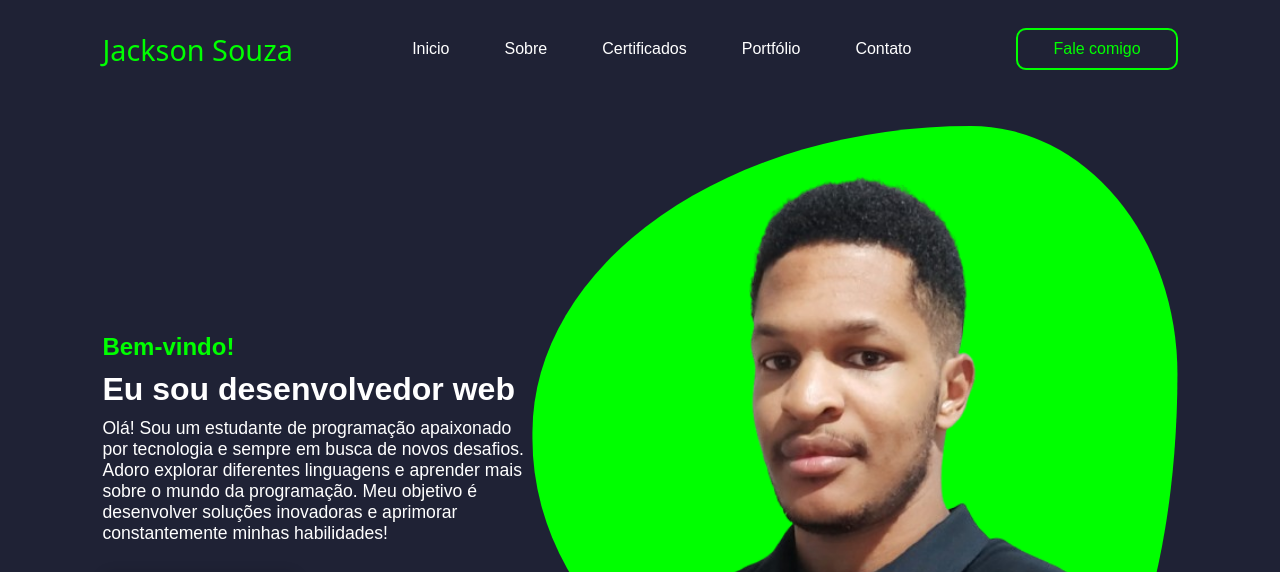
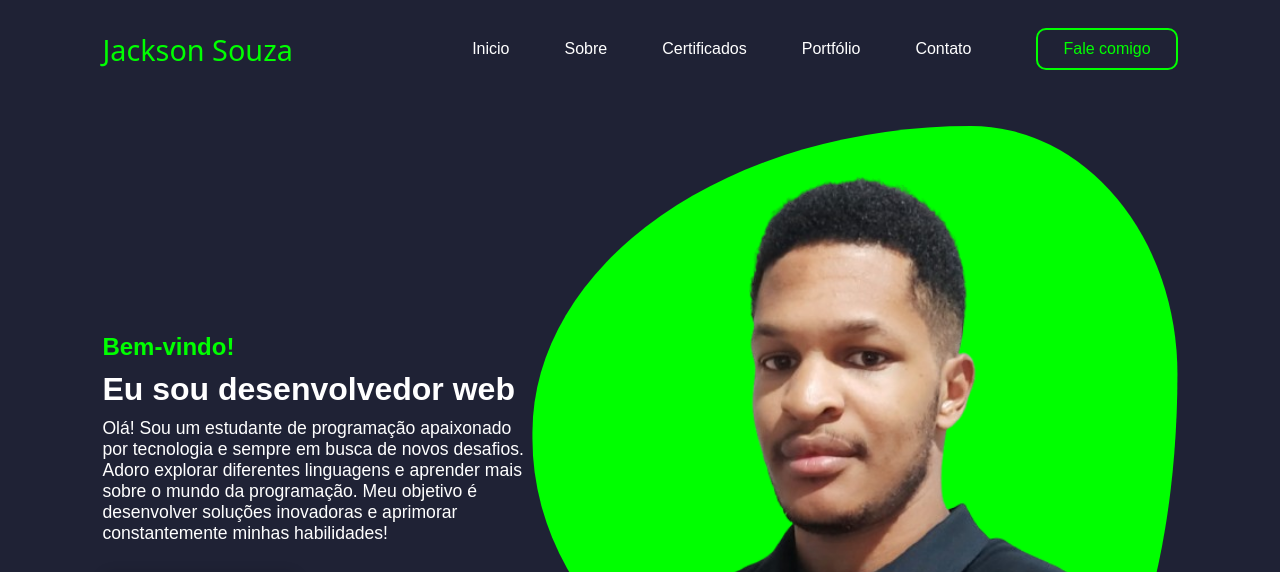
Before and after one commit to Jackson-Ramos/my_profile, a plain HTML site: page index.html in a window 1280 px wide. Shown: the top 572 px of the page. Drawn offline with Linux system fonts and the light colour scheme; a web font is replaced by a local one.

Commit message:
corrigindo responcividade do header

```diff
--- a/assets/css/styles.css
+++ b/assets/css/styles.css
@@ -73,3 +73,11 @@ section {
 #contact-btn:hover {
     color: #fff;
 }
+
+@media screen and (max-width: 1300px){
+
+    #contact-btn{
+        margin-left: 10px;
+        padding: 10px 25px;
+    }
+}
```
